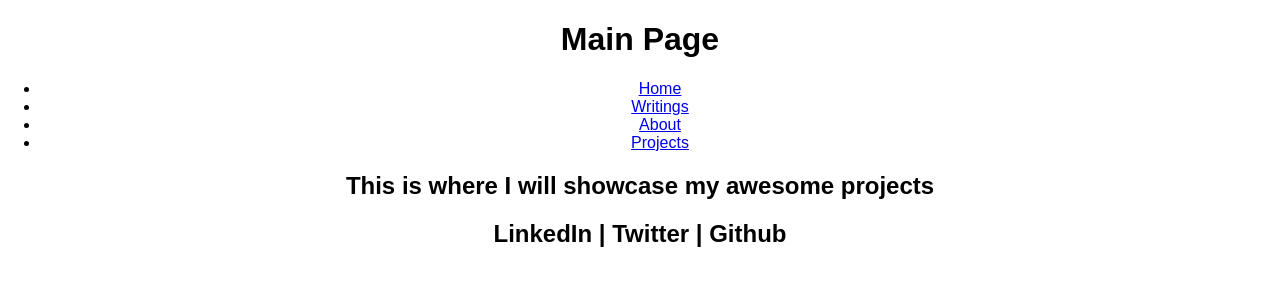
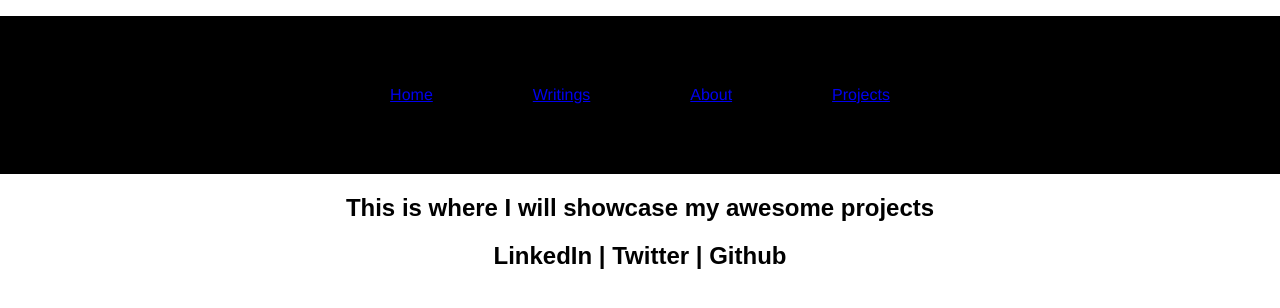
Before and after one commit to dave5801/Portfolio, a React (Create React App) app in the folder portfolio-site/: page /projects in a window 1280 px wide. Shown: the top 308 px of the page. Built offline with nearby package versions, Linux system fonts and the light colour scheme.

Commit message:
styling navbar

```diff
--- a/portfolio-site/src/App.js
+++ b/portfolio-site/src/App.js
@@ -1,5 +1,4 @@
 import React, { Component } from 'react';
-import logo from './logo.svg';
 import './App.css';
 import Home from './scenes/home/home';
 
--- a/portfolio-site/src/scenes/home/home.js
+++ b/portfolio-site/src/scenes/home/home.js
@@ -7,10 +7,8 @@ class Home extends Component {
   render() {
     return (
       <div className="Home">
-        <h1>Main Page</h1>
         <Navbar></Navbar>
         <Footer></Footer>
-
       </div>
     );
   }
--- a/portfolio-site/src/scenes/home/navigation/navbar.css
+++ b/portfolio-site/src/scenes/home/navigation/navbar.css
@@ -0,0 +1,12 @@
+.Navbar-elements{
+    background-color: black;
+    padding: 70px;
+
+}
+
+.Navbar-elements li{
+    display:inline;
+    padding: 50px;
+    font-family: Helvetica;
+    color: white;
+}
--- a/portfolio-site/src/scenes/home/navigation/navbar.js
+++ b/portfolio-site/src/scenes/home/navigation/navbar.js
@@ -10,9 +10,9 @@ class Navbar extends Component {
   render() {
     return (
       <Router>
-        <div className="Navbar">
-
-          <ul>
+        <div className="Router-Main">
+          <div className="Navbar">
+           <ul className="Navbar-elements">
             <li>
               <Link to="/">Home</Link>
             </li>
@@ -26,6 +26,7 @@ class Navbar extends Component {
               <Link to="/projects">Projects</Link>
             </li>
           </ul>
+          </div>
           <Route exact path="/" component={HomePage} />
           <Route path="/writings" component={Writings} />
           <Route path="/about" component={About} />
```
